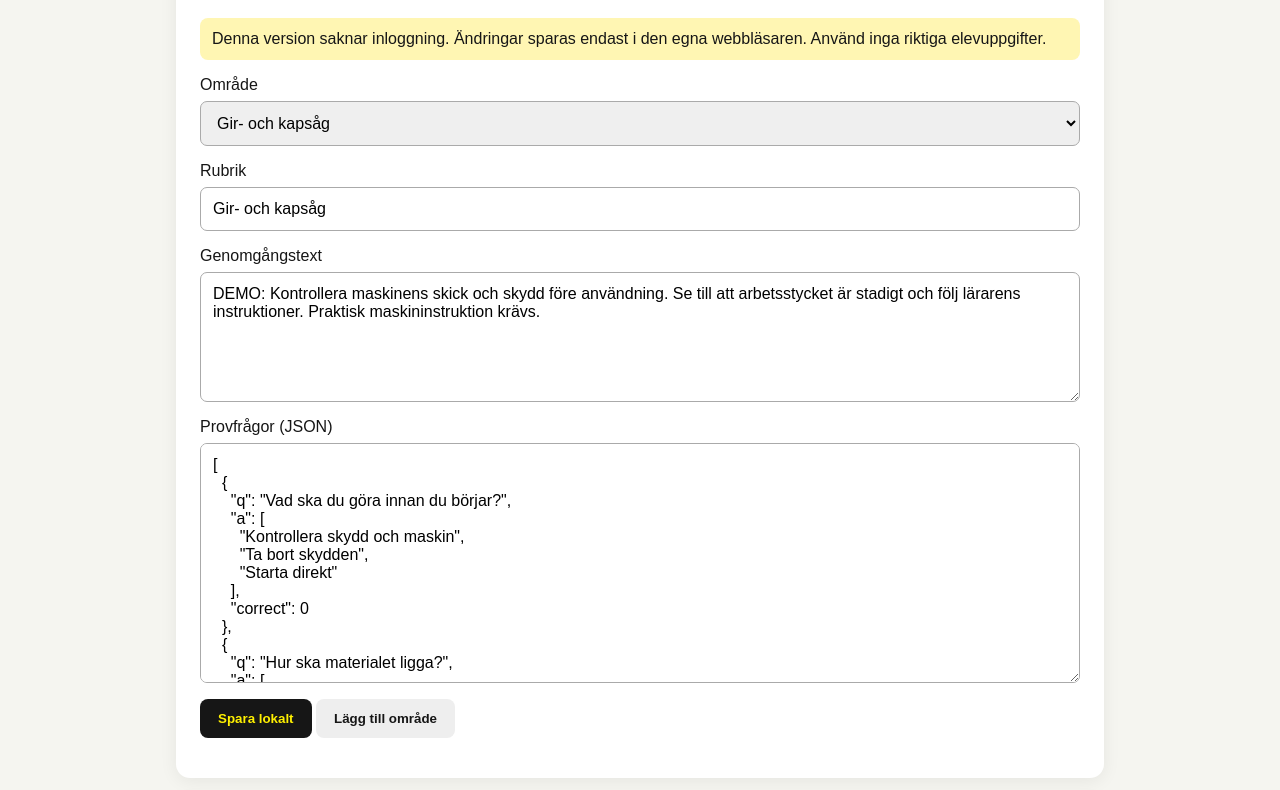
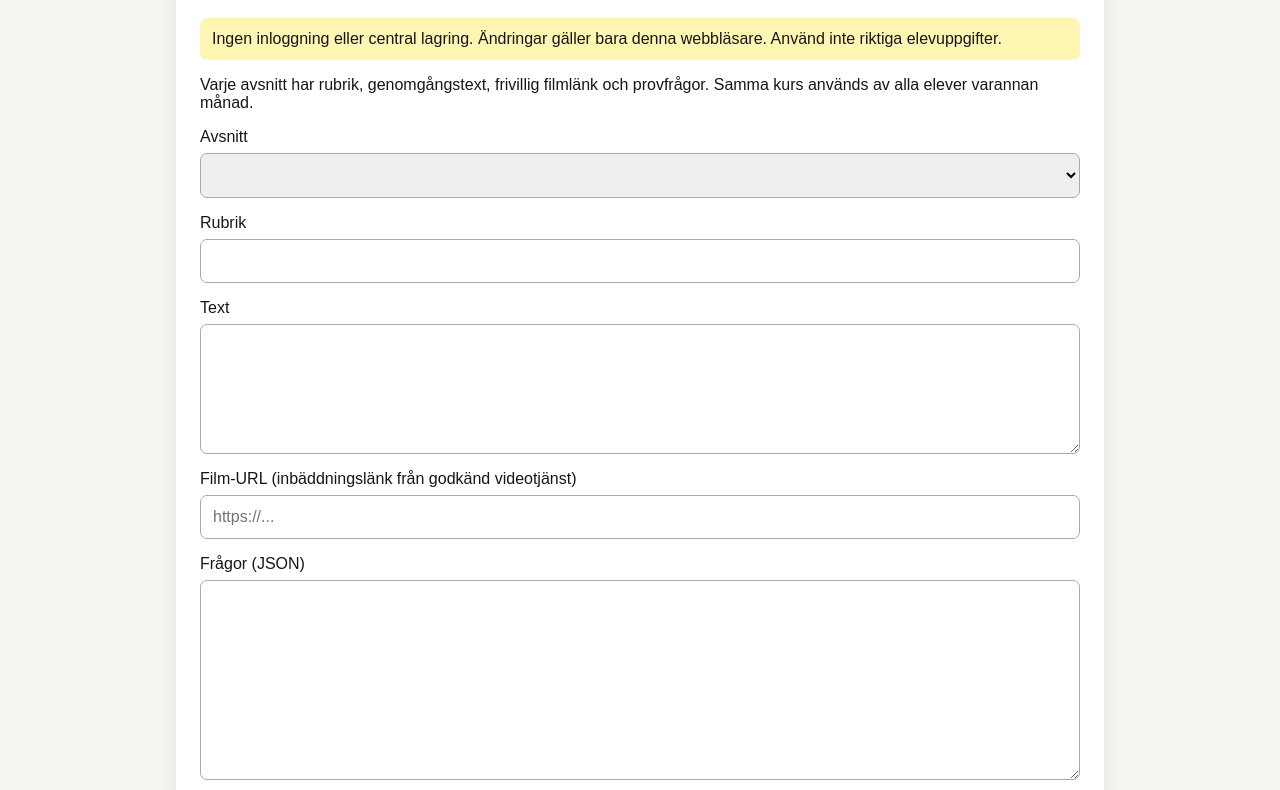
Before and after one commit to jorick83/bracke-sakerhetsportal, a plain HTML site: page teacher.html in a window 1280 px wide. Shown: the part 325-1115 px from the top of the page. Drawn offline with Linux system fonts and the light colour scheme.

Commit message:
Build two-month scrolling safety course prototype

```diff
--- a/teacher.html
+++ b/teacher.html
@@ -1 +1 @@
-<!doctype html><html lang="sv"><head><meta charset="utf-8"><meta name="viewport" content="width=device-width,initial-scale=1"><title>Lärarportal | Bräckegymnasiet</title><link rel="stylesheet" href="style.css"></head><body><header><img src="logo.svg" alt="Bräckegymnasiet"><a href="index.html"><button>Elevportal</button></a></header><main><section class="panel"><strong class="tag">LÄRARPORTAL – DEMO</strong><h1>Redigera säkerhetsgenomgångar</h1><p class="notice">Denna version saknar inloggning. Ändringar sparas endast i den egna webbläsaren. Använd inga riktiga elevuppgifter.</p><label>Område<select id="editTopic" onchange="editLoad()"></select></label><label>Rubrik<input id="editTitle"></label><label>Genomgångstext<textarea id="editBody"></textarea></label><label>Provfrågor (JSON)<textarea id="editQuestions" style="min-height:240px"></textarea></label><button onclick="editSave()">Spara lokalt</button> <button class="secondary" onclick="addTopic()">Lägg till område</button><p id="status"></p></section><section class="panel"><h2>Demoresultat på denna enhet</h2><div id="records"></div><button class="secondary" onclick="csvExport()">Exportera CSV</button></section></main><div style="display:none"><select id="topic"></select><div id="lesson"></div><div id="quiz"></div><div id="result"></div><input id="studentName"><select id="studentClass"></select></div><script src="app.js"></script></body></html>
+<!doctype html><html lang="sv"><head><meta charset="utf-8"><meta name="viewport" content="width=device-width,initial-scale=1"><title>Lärarportal | Stora Holm</title><link rel="stylesheet" href="style.css"></head><body><header><img src="logo.svg" alt="Bräckegymnasiet"><a href="index.html"><button class="secondary">Elevportal</button></a></header><main><section class="panel"><strong class="tag">LÄRARPORTAL · DEMO</strong><h1>Redigera utbildningen</h1><p class="notice">Ingen inloggning eller central lagring. Ändringar gäller bara denna webbläsare. Använd inte riktiga elevuppgifter.</p><p>Varje avsnitt har rubrik, genomgångstext, frivillig filmlänk och provfrågor. Samma kurs används av alla elever varannan månad.</p><label>Avsnitt<select id="editSection"></select></label><label>Rubrik<input id="editTitle"></label><label>Text<textarea id="editBody"></textarea></label><label>Film-URL (inbäddningslänk från godkänd videotjänst)<input id="editVideo" placeholder="https://..."></label><label>Frågor (JSON)<textarea id="editQuestions" style="min-height:200px"></textarea></label><button id="save">Spara lokalt</button> <button class="secondary" id="add">Lägg till avsnitt</button><p id="status" aria-live="polite"></p></section><section class="panel"><h2>Lokala demoresultat</h2><div id="records"></div><button id="export" class="secondary">Exportera CSV</button></section></main><script src="course.js"></script></body></html>
```
